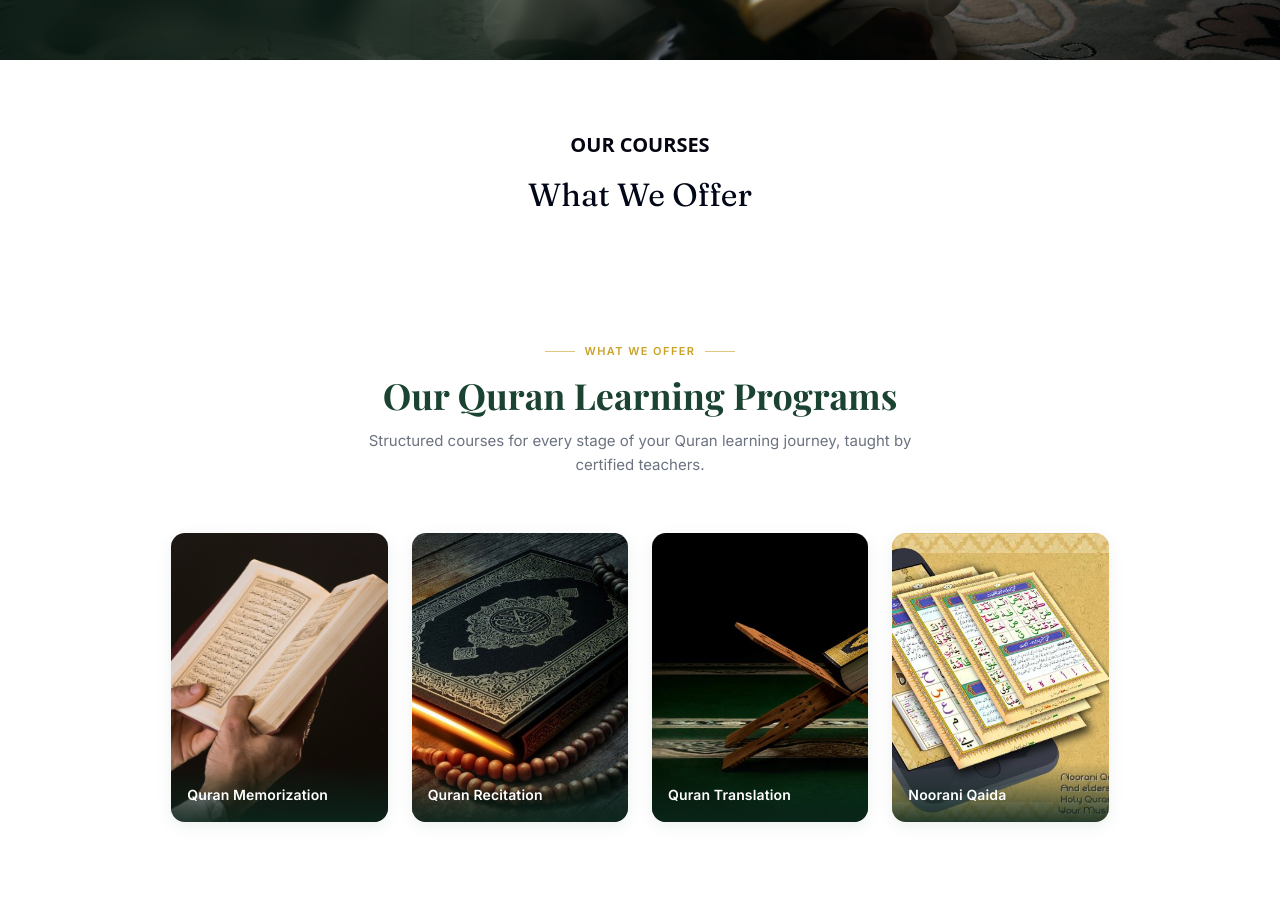
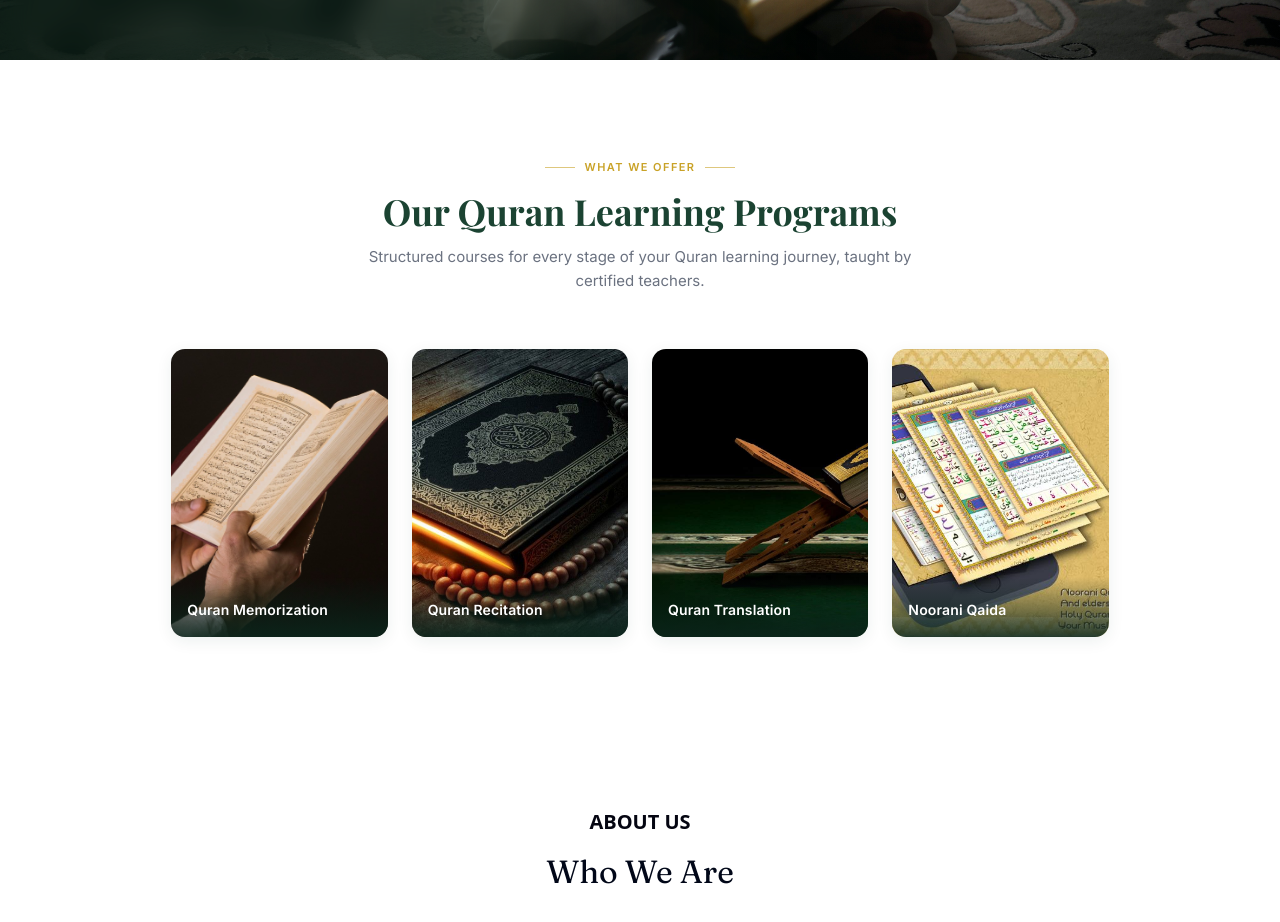
Before and after one commit to Waqashakim1122/Learn-Quran-Online, a React (Create React App) app: page / in a window 1280 px wide. Shown: the part 780-1702 px from the top of the page. Built offline with nearby package versions, Linux system fonts and the light colour scheme; no server answers; a web font is replaced by a local one.

Commit message:
Refactor Home component structure and imports

```diff
--- a/src/Pages/Home.jsx
+++ b/src/Pages/Home.jsx
@@ -14,7 +14,6 @@ function App() {
       <Header />
       <Hero />
       <div className='container'>
-        <Title subtitle='OUR COURSES' tittle='What We Offer' />
         <Program />
         <Title subtitle='About Us' tittle='Who We Are' />
         <About setPlaystate={setPlaystate} />
```
